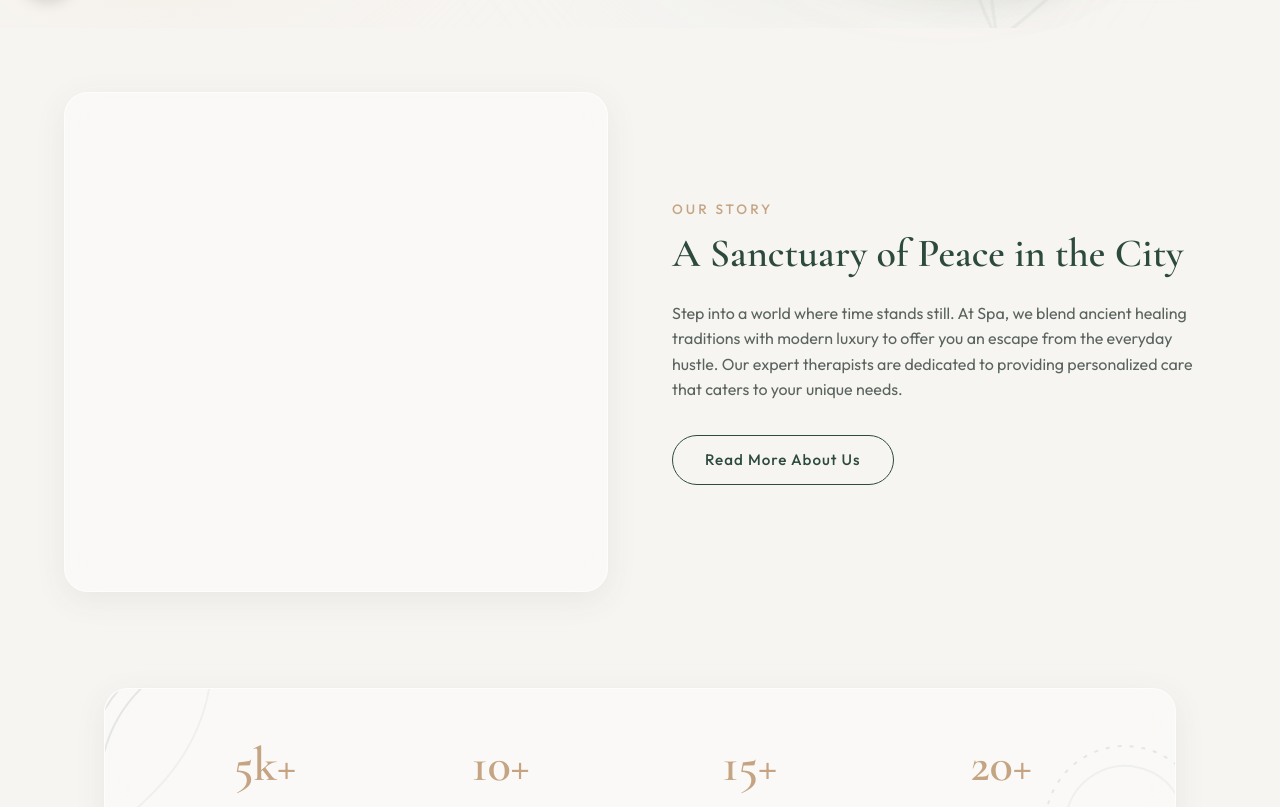
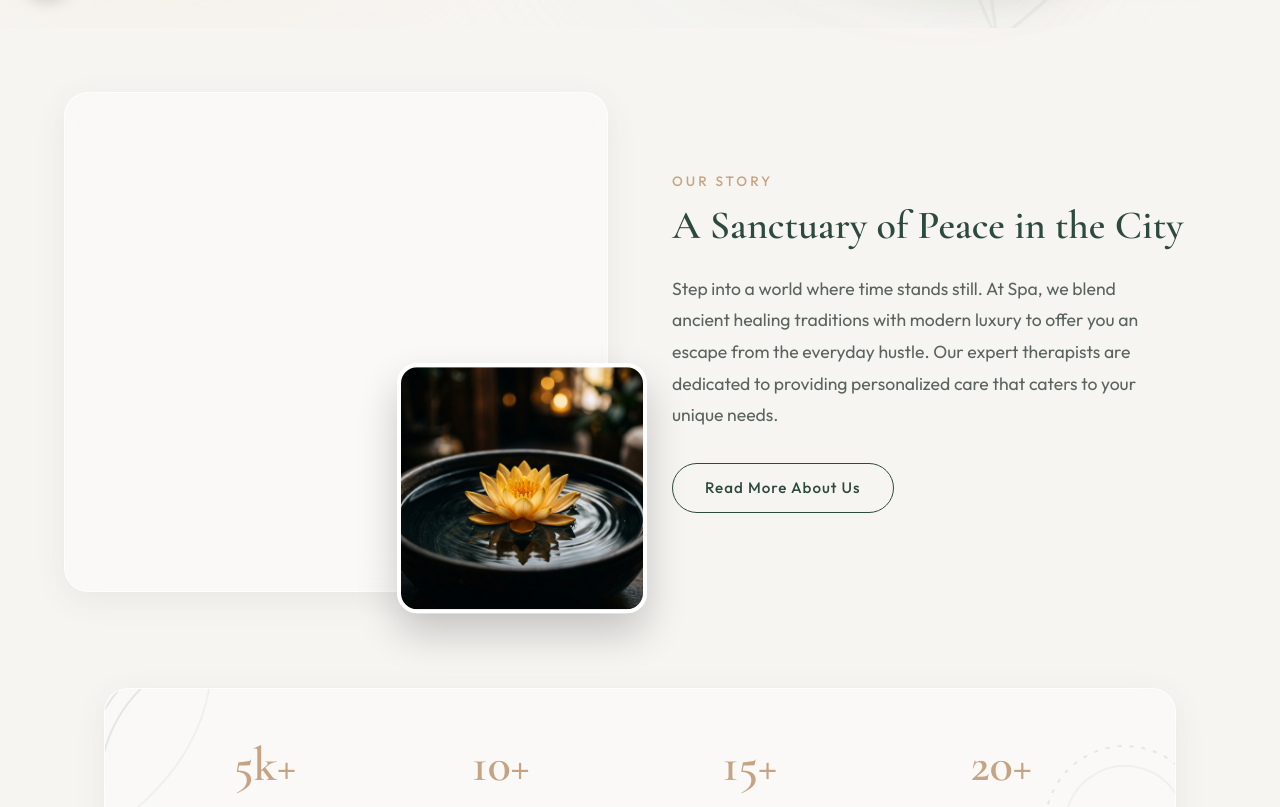
Before and after one commit to Eshbanoliver/spa-demo, a React (Vite) app: page / in a window 1280 px wide. Shown: the part 772-1579 px from the top of the page. Built offline with nearby package versions, Linux system fonts and the light colour scheme.

Commit message:
updated files

```diff
--- a/src/pages/Home.tsx
+++ b/src/pages/Home.tsx
@@ -115,7 +115,14 @@ const Home = () => {
             whileInView={{ opacity: 1, scale: 1 }}
             viewport={{ once: true }}
             transition={{ duration: 0.8 }}
-          ></motion.div>
+          >
+            <motion.div
+              className="about-img-accent"
+              animate={{ y: [0, -20, 0] }}
+              transition={{ duration: 5, repeat: Infinity, ease: "easeInOut" }}
+              style={{ backgroundImage: "url('/images/story_detail.png')" }}
+            ></motion.div>
+          </motion.div>
           <motion.div
             className="about-text"
             initial={{ opacity: 0, x: 30 }}
--- a/src/styles/Home.css
+++ b/src/styles/Home.css
@@ -199,6 +199,22 @@
   background-size: cover;
   background-position: center;
   box-shadow: var(--glass-shadow);
+  position: relative;
+  overflow: visible !important;
+}
+
+.about-img-accent {
+  position: absolute;
+  bottom: -40px;
+  right: -40px;
+  width: 250px;
+  height: 250px;
+  border-radius: 20px;
+  background-size: cover;
+  background-position: center;
+  border: 4px solid white;
+  box-shadow: 0 20px 40px rgba(0,0,0,0.2);
+  z-index: 2;
 }
 
 .about-text h2 {
@@ -208,6 +224,9 @@
 .about-text p {
   margin-bottom: 2rem;
   color: var(--text-light);
+  font-size: 1.1rem;
+  line-height: 1.8;
+  max-width: 500px;
 }
 
 /* Metrics */
```
Also changed, not shown: public/images/story_detail.png, public/images/story_main.png.
